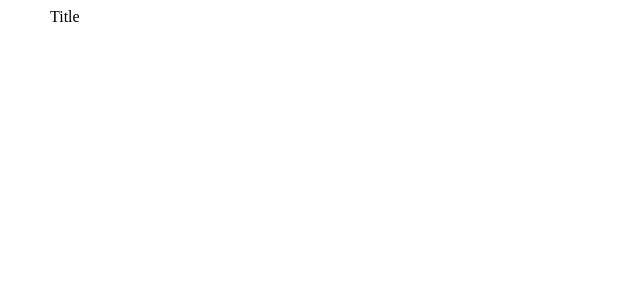
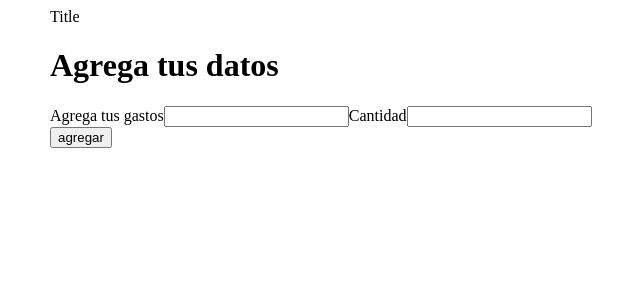
Before and after one commit to juanpfrancos/gastosemanal, a React (Create React App) app: page / in a window 1280 px wide. Shown: the top 300 px of the page, without its empty margins (314-954 px from the left). Built offline with nearby package versions, Linux system fonts and the light colour scheme.

Commit message:
Añadiendo Comp formulario

```diff
--- a/src/App.js
+++ b/src/App.js
@@ -1,6 +1,7 @@
 import React, {Component} from 'react';
 import Header from './Components/Header'
 import Container from '@material-ui/core/Container'
+import FormularioGasto from './Components/Form'
 
 class App extends Component{
   render(){
@@ -18,6 +19,7 @@ class App extends Component{
               </div>
             </div>
         </div>
+        <FormularioGasto />
       </Container>
       </div>
     )
--- /dev/null
+++ b/src/Components/Form.js
@@ -0,0 +1,19 @@
+import React, { Component } from 'react';
+
+class FormularioGasto extends Component{
+    render() {
+        return (
+           <form>
+               <h1>Agrega tus datos</h1>
+               <label>Agrega tus gastos</label>
+               <input type="text" paleceholder="Ej.Comida"/>
+               <label>Cantidad</label>
+               <input type="text" paleceholder="Ej. 20000"/>
+               <input type="submit" value="agregar"/>
+
+           </form>
+        );
+    }
+}
+
+export default FormularioGasto;
```
